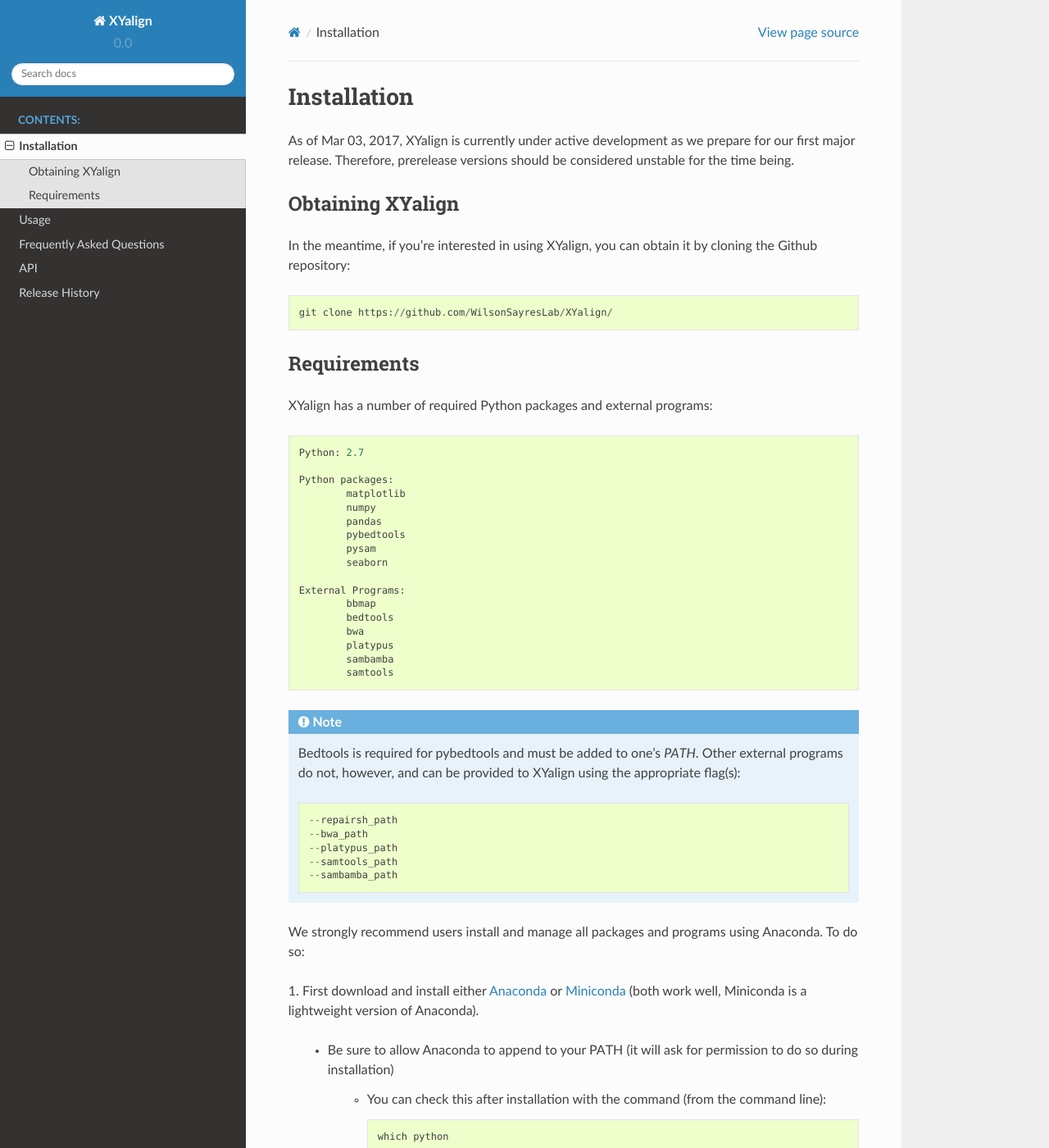
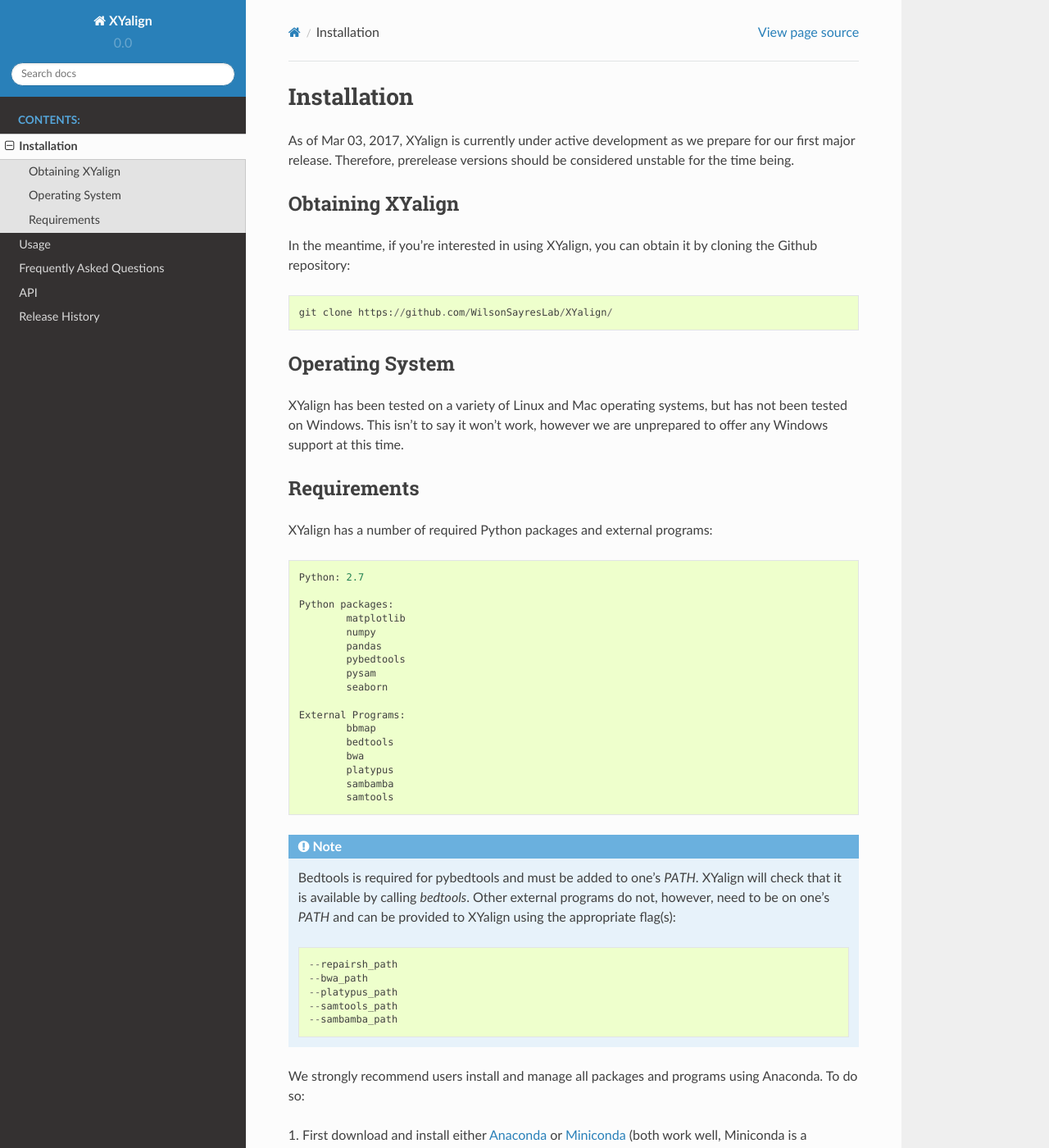
Before and after one commit to SexChrLab/XYalign, a Sphinx documentation site: the page built from docs/installation.rst, in a window 1280 px wide and 1400 px high. Shown: the whole window at 82% size. Built offline with Sphinx 7.4.7 and the Read the Docs theme 2.0.0, drawn with Linux system fonts in a browser that asks for light colours; pages that are not in the unit, such as notebooks, are missing from menus.

Commit message:
A few documentation updates

```diff
--- a/docs/index.rst
+++ b/docs/index.rst
@@ -4,8 +4,9 @@ XYalign: Inferring and Correcting for Sex Chromosome Ploidy in Next-Generation S
 :Date: |today|
 :Release: |release|
 :Download: `Github Repository <https://github.com/WilsonSayresLab/XYalign/>`_
+:Issues or Questions: Please submit any questions or problems as `issues via Github <https://github.com/WilsonSayresLab/XYalign/issues>`_
 
-Sex chromosome aneuploidies are currently estimated to be as common as 1/400 in humans. Atypical ploidy will affect variant calling and measures of genomic variation that are central to most clinical genomic studies. Further, the high degree of similarity between gametologous sequences on the X and Y chromosomes can lead to the misalignment of sequencing reads and substantially affect variant calling. Here we present XYalign, a new tool that (1) quickly infers sex chromosome ploidy in NGS data (DNA and RNA), (2) remaps reads based on the inferred sex chromosome complement of the individual, and (3) outputs quality, depth, and allele-balance metrics across chromosomes.
+The high degree of similarity between gametologous sequences on the sex chromosomes can lead to the misalignment of sequencing reads and substantially affect variant calling. Here we present XYalign, a new tool that (1) quickly infers sex chromosome ploidy in NGS data, (2) remaps reads based on the inferred sex chromosome complement of the individual, and (3) outputs quality, depth, and allele-balance metrics across chromosomes.
 
 .. toctree::
    :maxdepth: 2
--- a/docs/installation.rst
+++ b/docs/installation.rst
@@ -12,6 +12,13 @@ In the meantime, if you're interested in using XYalign, you can obtain it by
 cloning the Github repository::
 
 	git clone https://github.com/WilsonSayresLab/XYalign/
+
+Operating System
+----------------
+
+XYalign has been tested on a variety of Linux and Mac operating systems, but has
+not been tested on Windows.  This isn't to say it won't work, however
+we are unprepared to offer any Windows support at this time.
 
 Requirements
 ------------
@@ -37,8 +44,9 @@ XYalign has a number of required Python packages and external programs::
 		samtools
 
 .. note::
-	Bedtools is required for pybedtools and must be added to one's `PATH`.
-	Other external programs do not, however, and can be provided to XYalign
+	Bedtools is required for pybedtools and must be added to one's `PATH`. XYalign
+	will check that it is available by calling `bedtools`. Other external programs
+	do not, however, need to be on one's `PATH` and can be provided to XYalign
 	using the appropriate flag(s)::
 
 		--repairsh_path
```
Also changed, not shown: README.md (+4 -4 lines), 1 other file.
